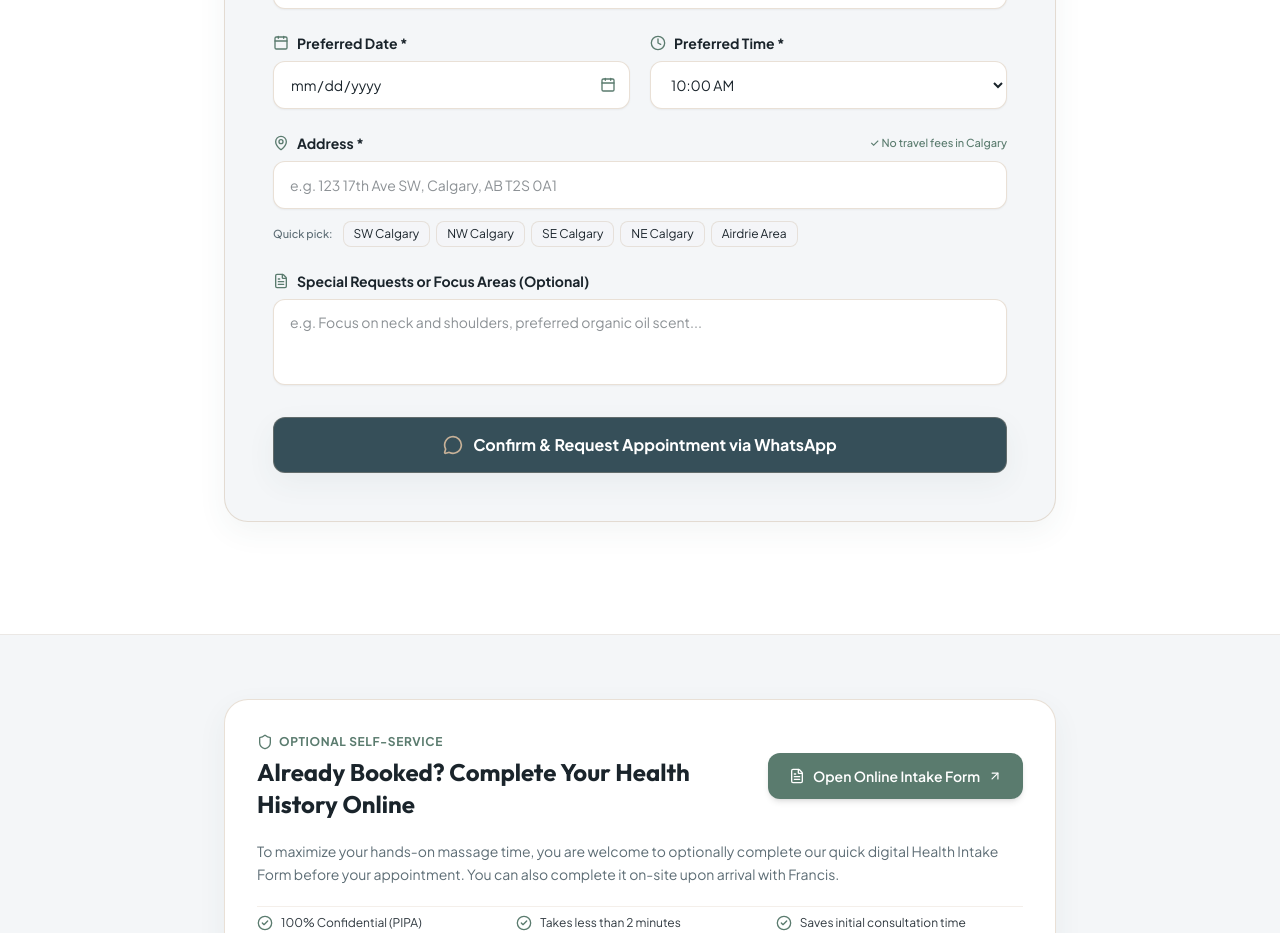
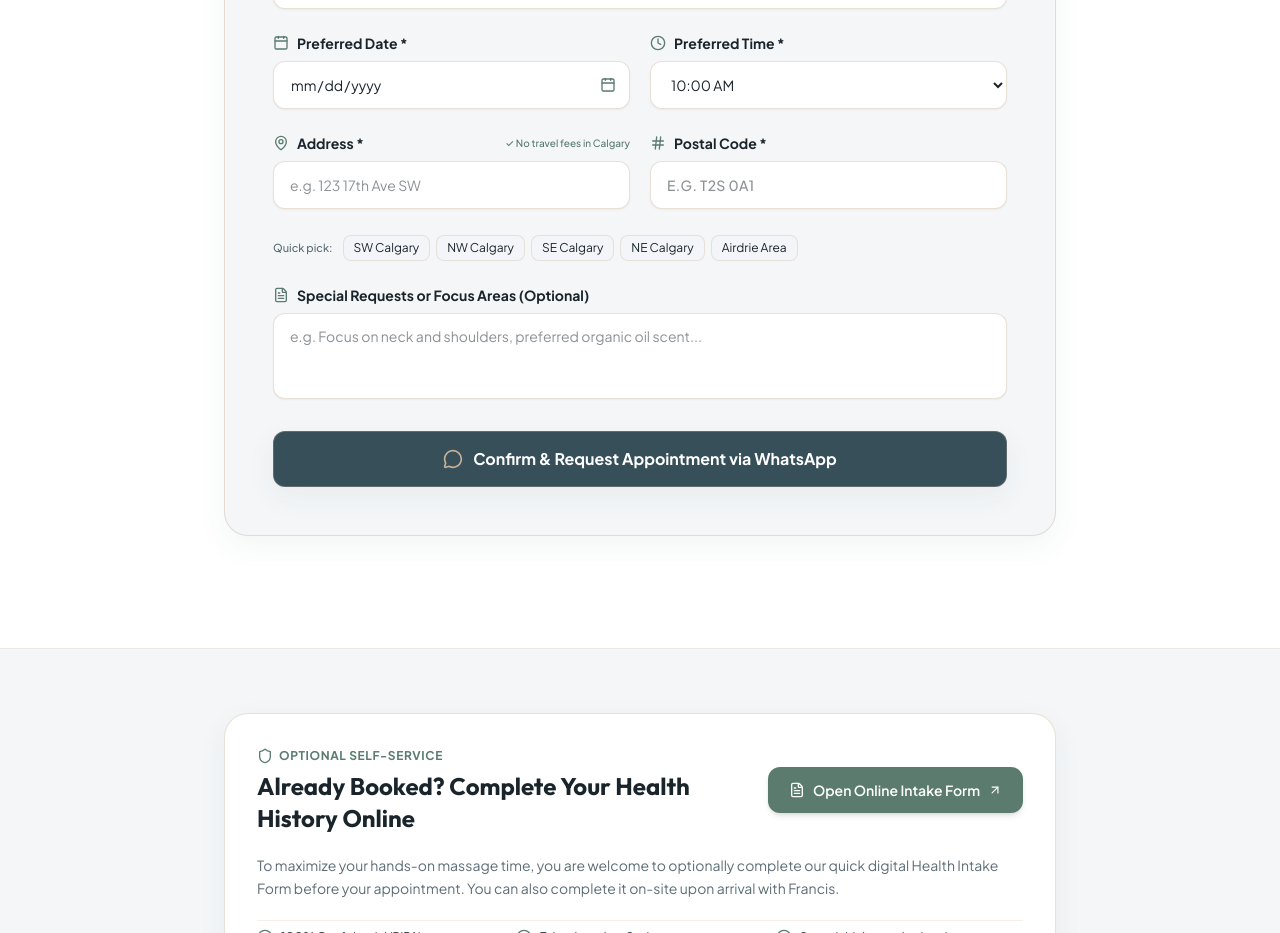
Before and after one commit to efrend721/francis-mobile-massage, a React (Vite) app: page / in a window 1280 px wide. Shown: the part 4560-5493 px from the top of the page. Built offline with nearby package versions, Linux system fonts and the light colour scheme; no server answers; a web font is replaced by a local one.

Commit message:
feat: separate dedicated Postal Code field with auto-formatting, real-time validation, and clean 2-column layout

```diff
--- a/src/components/BookingForm.tsx
+++ b/src/components/BookingForm.tsx
@@ -13,6 +13,7 @@ import {
   CheckCircle2,
   AlertCircle,
   ShieldCheck,
+  Hash,
 } from 'lucide-react';
 import { SERVICES_DATA, BUSINESS_INFO } from '../data/content';
 import { BookingFormData, IntakeFormData } from '../types';
@@ -36,8 +37,17 @@ function getPrivacyFormattedName(fullName?: string): string {
   return `${firstName} ${lastInitial}.`;
 }
 
-// Standard Canadian Postal Code regex (e.g. T2P 2C4, T3H0B1, T2S 0A1)
-const CANADIAN_POSTAL_CODE_REGEX = /[A-Za-z]\d[A-Za-z][ -]?\d[A-Za-z]\d/;
+// Standard Canadian Postal Code regex (e.g. T2P 2C4, T3H 0B1, T2S 0A1)
+const CANADIAN_POSTAL_CODE_REGEX = /^[A-Za-z]\d[A-Za-z][ -]?\d[A-Za-z]\d$/;
+
+// Auto-format Canadian Postal Code (e.g. "t2s0a1" -> "T2S 0A1")
+function formatPostalCodeInput(value: string): string {
+  const cleaned = value.replace(/[^A-Za-z0-9]/g, '').toUpperCase();
+  if (cleaned.length > 3) {
+    return `${cleaned.slice(0, 3)} ${cleaned.slice(3, 6)}`;
+  }
+  return cleaned;
+}
 
 export const BookingForm: React.FC<BookingFormProps> = ({ preselectedServiceId, onOpenIntakeForm }) => {
   const { user, loginWithGooglePopup } = useAuth();
@@ -52,10 +62,12 @@ export const BookingForm: React.FC<BookingFormProps> = ({ preselectedServiceId,
     preferredDate: '',
     preferredTime: '10:00 AM',
     addressArea: '',
+    postalCode: '',
     specialNotes: '',
   });
 
   const [addressError, setAddressError] = useState<string | null>(null);
+  const [postalError, setPostalError] = useState<string | null>(null);
   const [submitted, setSubmitted] = useState(false);
 
   useEffect(() => {
@@ -77,31 +89,43 @@ export const BookingForm: React.FC<BookingFormProps> = ({ preselectedServiceId,
   const selectedService = SERVICES_DATA.find((s) => s.id === formData.serviceId) || SERVICES_DATA[0];
 
   // Real-time Postal Code validation
-  const postalCodeMatch = formData.addressArea.match(CANADIAN_POSTAL_CODE_REGEX);
-  const hasPostalCode = Boolean(postalCodeMatch);
+  const isPostalCodeValid = Boolean(formData.postalCode && CANADIAN_POSTAL_CODE_REGEX.test(formData.postalCode.trim()));
 
   const handleSubmit = (e: React.SubmitEvent<HTMLFormElement>) => {
     e.preventDefault();
 
+    let hasError = false;
+
+    // 1. Validate Address
     const trimmedAddress = formData.addressArea.trim();
+    if (!trimmedAddress || trimmedAddress.length < 5) {
+      setAddressError('Please enter your full street name and house/unit number.');
+      hasError = true;
+    } else {
+      setAddressError(null);
+    }
 
-    // 1. Check address is not empty
-    if (!trimmedAddress) {
-      setAddressError('Please enter your street address and 6-character Canadian postal code.');
-      const input = document.getElementById('booking-address');
-      input?.focus();
+    // 2. Validate Postal Code
+    const trimmedPostal = (formData.postalCode || '').trim();
+    if (!trimmedPostal) {
+      setPostalError('Please enter your 6-character Canadian Postal Code.');
+      hasError = true;
+    } else if (!CANADIAN_POSTAL_CODE_REGEX.test(trimmedPostal)) {
+      setPostalError('Please enter a valid format (e.g. T2S 0A1).');
+      hasError = true;
+    } else {
+      setPostalError(null);
+    }
+
+    if (hasError) {
+      if (!trimmedAddress || trimmedAddress.length < 5) {
+        document.getElementById('booking-address')?.focus();
+      } else {
+        document.getElementById('booking-postal-code')?.focus();
+      }
       return;
     }
 
-    // 2. Validate Canadian Postal Code
-    if (!CANADIAN_POSTAL_CODE_REGEX.test(trimmedAddress)) {
-      setAddressError('Please include a valid Canadian postal code (e.g. T2S 0A1) so Francis can calculate exact arrival.');
-      const input = document.getElementById('booking-address');
-      input?.focus();
-      return;
-    }
-
-    setAddressError(null);
     setSubmitted(true);
 
     // Create WhatsApp pre-filled message using clean lines and standard encoding
@@ -113,7 +137,8 @@ export const BookingForm: React.FC<BookingFormProps> = ({ preselectedServiceId,
       `- *Phone:* ${formData.phone}`,
       `- *Email:* ${formData.email}`,
       `- *Date & Time:* ${formData.preferredDate} at ${formData.preferredTime}`,
-      `- *Address & Area:* ${formData.addressArea}`,
+      `- *Address:* ${formData.addressArea}`,
+      `- *Postal Code:* ${formData.postalCode?.trim().toUpperCase()}`,
       `- *Notes:* ${formData.specialNotes.trim() || 'None'}`
     ];
 
@@ -208,7 +233,7 @@ export const BookingForm: React.FC<BookingFormProps> = ({ preselectedServiceId,
             onSubmit={handleSubmit}
             className="bg-pearl p-6 sm:p-10 lg:p-12 rounded-3xl border border-oak/40 shadow-spa-card grid grid-cols-1 sm:grid-cols-2 gap-x-5 gap-y-5 sm:gap-y-6 w-full max-w-full overflow-hidden"
           >
-            {/* Google 1-Click Auto-Fill Bar with Privacy Formatting */}
+            {/* Google 1-Click Auto-Fill Bar with Privacy Protection */}
             <div className="sm:col-span-2 w-full">
               {user ? (
                 <div className="flex items-center justify-between p-3.5 bg-botanical-light/70 border border-botanical/30 rounded-2xl text-xs sm:text-sm text-charcoal">
@@ -412,8 +437,8 @@ export const BookingForm: React.FC<BookingFormProps> = ({ preselectedServiceId,
               </select>
             </div>
 
-            {/* 8. Address Field with Real-Time Postal Code Validation */}
-            <div className="flex flex-col gap-1.5 sm:gap-2 w-full min-w-0 sm:col-span-2">
+            {/* 8. Address Field */}
+            <div className="flex flex-col gap-1.5 sm:gap-2 w-full min-w-0 sm:col-span-1">
               <div className="flex items-center justify-between">
                 <label
                   htmlFor="booking-address"
@@ -422,16 +447,16 @@ export const BookingForm: React.FC<BookingFormProps> = ({ preselectedServiceId,
                   <MapPin className="w-4 h-4 text-botanical shrink-0" />
                   <span>Address *</span>
                 </label>
-                <span className="text-[11px] text-botanical font-medium">✓ No travel fees in Calgary</span>
+                <span className="text-[10px] text-botanical font-medium">✓ No travel fees in Calgary</span>
               </div>
 
               <input
                 type="text"
                 id="booking-address"
-                name="addressArea"
+                name="address"
                 autoComplete="street-address"
                 required
-                placeholder="e.g. 123 17th Ave SW, Calgary, AB T2S 0A1"
+                placeholder="e.g. 123 17th Ave SW"
                 value={formData.addressArea}
                 onChange={(e) => {
                   setFormData({ ...formData, addressArea: e.target.value });
@@ -440,31 +465,72 @@ export const BookingForm: React.FC<BookingFormProps> = ({ preselectedServiceId,
                 className={`w-full min-w-0 max-w-full bg-card-white border rounded-xl px-4 h-12 text-sm text-charcoal focus:ring-2 focus:outline-none transition-all shadow-xs box-border ${
                   addressError
                     ? 'border-red-400 focus:ring-red-400 bg-red-50/20'
-                    : hasPostalCode
+                    : 'border-oak/40 focus:ring-nordic-mist'
+                }`}
+              />
+
+              {addressError && (
+                <p className="text-[11px] text-red-600 font-medium flex items-center gap-1 pt-0.5 animate-fadeIn">
+                  <AlertCircle className="w-3 h-3 text-red-500 shrink-0" />
+                  <span>{addressError}</span>
+                </p>
+              )}
+            </div>
+
+            {/* 9. Separate Dedicated Postal Code Field */}
+            <div className="flex flex-col gap-1.5 sm:gap-2 w-full min-w-0 sm:col-span-1">
+              <div className="flex items-center justify-between">
+                <label
+                  htmlFor="booking-postal-code"
+                  className="text-xs sm:text-sm font-bold text-charcoal flex items-center gap-2 select-none"
+                >
+                  <Hash className="w-4 h-4 text-botanical shrink-0" />
+                  <span>Postal Code *</span>
+                </label>
+                {isPostalCodeValid && (
+                  <span className="text-[10px] text-botanical font-bold flex items-center gap-1">
+                    <CheckCircle2 className="w-3 h-3" /> Valid
+                  </span>
+                )}
+              </div>
+
+              <input
+                type="text"
+                id="booking-postal-code"
+                name="postalCode"
+                autoComplete="postal-code"
+                maxLength={7}
+                required
+                placeholder="e.g. T2S 0A1"
+                value={formData.postalCode}
+                onChange={(e) => {
+                  const formatted = formatPostalCodeInput(e.target.value);
+                  setFormData({ ...formData, postalCode: formatted });
+                  if (postalError) setPostalError(null);
+                }}
+                className={`w-full min-w-0 max-w-full bg-card-white border rounded-xl px-4 h-12 text-sm font-medium tracking-wide uppercase text-charcoal focus:ring-2 focus:outline-none transition-all shadow-xs box-border ${
+                  postalError
+                    ? 'border-red-400 focus:ring-red-400 bg-red-50/20'
+                    : isPostalCodeValid
                     ? 'border-botanical/60 focus:ring-nordic-mist'
                     : 'border-oak/40 focus:ring-nordic-mist'
                 }`}
               />
 
-              {/* Real-time Validation Feedback */}
-              {addressError ? (
-                <p className="text-xs text-red-600 font-medium flex items-center gap-1.5 pt-0.5 animate-fadeIn">
-                  <AlertCircle className="w-3.5 h-3.5 text-red-500 shrink-0" />
-                  <span>{addressError}</span>
+              {postalError ? (
+                <p className="text-[11px] text-red-600 font-medium flex items-center gap-1 pt-0.5 animate-fadeIn">
+                  <AlertCircle className="w-3 h-3 text-red-500 shrink-0" />
+                  <span>{postalError}</span>
                 </p>
-              ) : hasPostalCode && postalCodeMatch ? (
-                <p className="text-[11px] text-botanical font-semibold flex items-center gap-1.5 pt-0.5">
-                  <CheckCircle2 className="w-3.5 h-3.5 text-botanical shrink-0" />
-                  <span>Postal Code ({postalCodeMatch[0].toUpperCase()}) recognized • Direct In-Home Service Ready</span>
-                </p>
-              ) : formData.addressArea.trim().length > 3 ? (
-                <p className="text-[11px] text-glacier flex items-center gap-1 pt-0.5">
-                  <span>ℹ️ Please include your 6-character Canadian postal code (e.g. <strong>T2S 0A1</strong>)</span>
+              ) : formData.postalCode && !isPostalCodeValid && formData.postalCode.length >= 3 ? (
+                <p className="text-[10px] text-glacier pt-0.5">
+                  Format: 6 characters (e.g. <strong>T2S 0A1</strong>)
                 </p>
               ) : null}
+            </div>
 
             {/* Quick Calgary Quadrant Selection Chips */}
-              <div className="flex flex-wrap items-center gap-1.5 pt-1">
+            <div className="flex flex-wrap items-center gap-1.5 sm:col-span-2 pt-0.5">
               <span className="text-[11px] text-muted mr-1 font-medium">Quick pick:</span>
               {(['SW', 'NW', 'SE', 'NE', 'Airdrie'] as const).map((quadrant) => {
                 const label = quadrant === 'Airdrie' ? 'Airdrie Area' : `${quadrant} Calgary`;
@@ -479,7 +545,7 @@ export const BookingForm: React.FC<BookingFormProps> = ({ preselectedServiceId,
                       if (!current) {
                         setFormData((prev) => ({
                           ...prev,
-                            addressArea: quadrant === 'Airdrie' ? 'Airdrie, AB ' : `${quadrant} Calgary, AB `,
+                          addressArea: quadrant === 'Airdrie' ? 'Airdrie, AB' : `${quadrant} Calgary, AB`,
                         }));
                       } else if (!current.toUpperCase().includes(quadrant)) {
                         setFormData((prev) => ({
@@ -488,8 +554,7 @@ export const BookingForm: React.FC<BookingFormProps> = ({ preselectedServiceId,
                         }));
                       }
                       if (addressError) setAddressError(null);
-                        const input = document.getElementById('booking-address');
-                        input?.focus();
+                      document.getElementById('booking-address')?.focus();
                     }}
                     className={`text-xs px-2.5 py-1 rounded-lg border transition-all cursor-pointer ${
                       isMatch
@@ -502,9 +567,8 @@ export const BookingForm: React.FC<BookingFormProps> = ({ preselectedServiceId,
                 );
               })}
             </div>
-            </div>
 
-            {/* 9. Special Requests / Notes */}
+            {/* 10. Special Requests / Notes */}
             <div className="flex flex-col gap-1.5 sm:gap-2 w-full min-w-0 sm:col-span-2">
               <label
                 htmlFor="booking-notes"
@@ -524,7 +588,7 @@ export const BookingForm: React.FC<BookingFormProps> = ({ preselectedServiceId,
               />
             </div>
 
-            {/* 10. Submit Button */}
+            {/* 11. Submit Button */}
             <div className="pt-2 w-full min-w-0 sm:col-span-2">
               <button
                 type="submit"
--- a/src/types/index.ts
+++ b/src/types/index.ts
@@ -35,6 +35,7 @@ export interface BookingFormData {
   preferredDate: string;
   preferredTime: string;
   addressArea: string;
+  postalCode?: string;
   specialNotes: string;
 }
 
```
Lines whose indentation alone changed are shown as unchanged.
